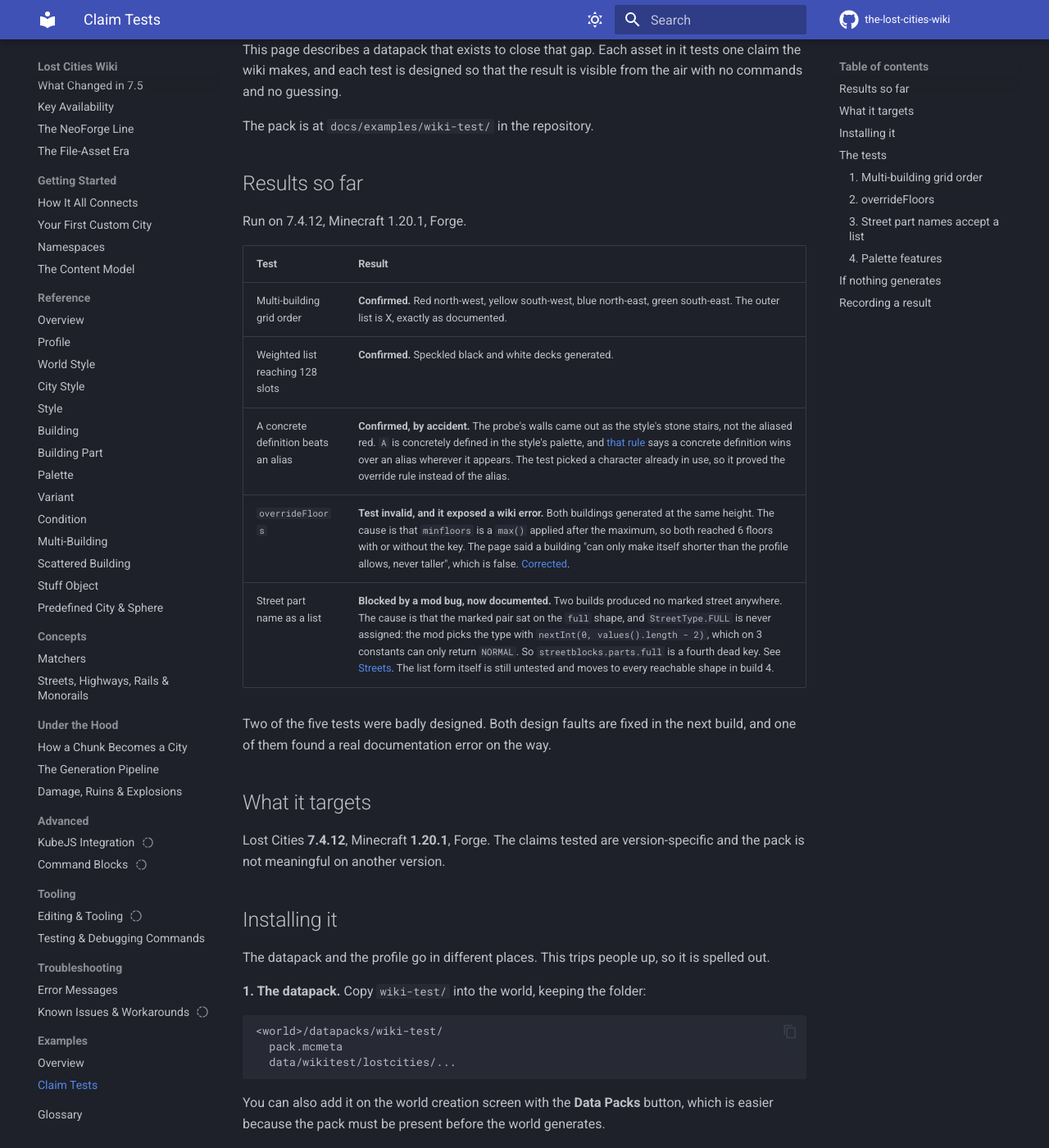
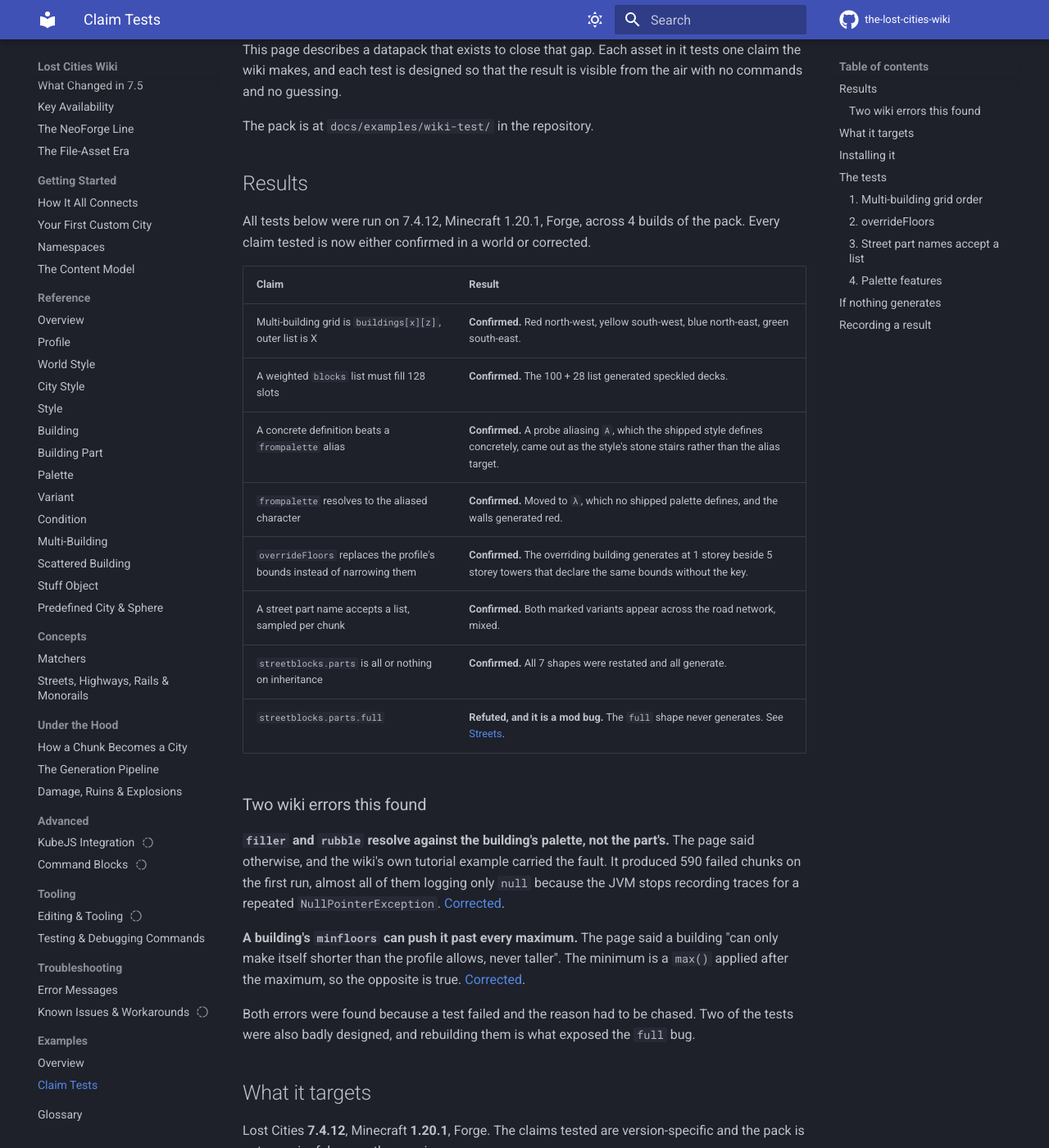
Before and after one commit to RinkyDinkyNooble/the-lost-cities-wiki, an MkDocs documentation site: the page built from docs/examples/claim-tests.md, in a window 1280 px wide and 1400 px high, scrolled down 199 px. Shown: the whole window at 82% size. Built offline with MkDocs 1.6.1 and Material for MkDocs 9.7.7, drawn with Linux system fonts in a browser that asks for light colours; comment, search, counter and statistics services are not loaded.

Commit message:
Record the claim test results: 7 confirmed, 1 refuted
All four remaining tests came back on build 4. frompalette resolves to
the aliased character once no concrete definition competes for it,
overrideFloors replaces the profile's bounds rather than narrowing them,
and a street part name really does accept a list sampled per chunk.

Seven claims are now confirmed in a world rather than only traced. The
eighth, streetblocks.parts.full, is refuted and turned out to be a mod
bug.

The exercise also found two documentation errors, both in building.md,
both of which would have cost a reader hours: where filler resolves, and
the direction a building's own floor bounds can move the count.

Co-Authored-By: Claude Opus 5 <noreply@anthropic.com>

```diff
--- a/docs/examples/claim-tests.md
+++ b/docs/examples/claim-tests.md
@@ -9,20 +9,38 @@ visible from the air with no commands and no guessing.
 
 The pack is at `docs/examples/wiki-test/` in the repository.
 
-## Results so far
+## Results
 
-Run on 7.4.12, Minecraft 1.20.1, Forge.
+All tests below were run on 7.4.12, Minecraft 1.20.1, Forge, across 4 builds of the
+pack. Every claim tested is now either confirmed in a world or corrected.
 
-| Test | Result |
+| Claim | Result |
 |---|---|
-| Multi-building grid order | **Confirmed.** Red north-west, yellow south-west, blue north-east, green south-east. The outer list is X, exactly as documented. |
-| Weighted list reaching 128 slots | **Confirmed.** Speckled black and white decks generated. |
-| A concrete definition beats an alias | **Confirmed, by accident.** The probe's walls came out as the style's stone stairs, not the aliased red. `A` is concretely defined in the style's palette, and [that rule](../reference/palette.md#how-aliases-resolve) says a concrete definition wins over an alias wherever it appears. The test picked a character already in use, so it proved the override rule instead of the alias. |
-| `overrideFloors` | **Test invalid, and it exposed a wiki error.** Both buildings generated at the same height. The cause is that `minfloors` is a `max()` applied after the maximum, so both reached 6 floors with or without the key. The page said a building "can only make itself shorter than the profile allows, never taller", which is false. [Corrected](../reference/building.md#how-floor-and-cellar-counts-are-decided). |
-| Street part name as a list | **Blocked by a mod bug, now documented.** Two builds produced no marked street anywhere. The cause is that the marked pair sat on the `full` shape, and `StreetType.FULL` is never assigned: the mod picks the type with `nextInt(0, values().length - 2)`, which on 3 constants can only return `NORMAL`. So `streetblocks.parts.full` is a fourth dead key. See [Streets](../concepts/infrastructure-parts.md#streets). The list form itself is still untested and moves to every reachable shape in build 4. |
+| Multi-building grid is `buildings[x][z]`, outer list is X | **Confirmed.** Red north-west, yellow south-west, blue north-east, green south-east. |
+| A weighted `blocks` list must fill 128 slots | **Confirmed.** The 100 + 28 list generated speckled decks. |
+| A concrete definition beats a `frompalette` alias | **Confirmed.** A probe aliasing `A`, which the shipped style defines concretely, came out as the style's stone stairs rather than the alias target. |
+| `frompalette` resolves to the aliased character | **Confirmed.** Moved to `λ`, which no shipped palette defines, and the walls generated red. |
+| `overrideFloors` replaces the profile's bounds instead of narrowing them | **Confirmed.** The overriding building generates at 1 storey beside 5 storey towers that declare the same bounds without the key. |
+| A street part name accepts a list, sampled per chunk | **Confirmed.** Both marked variants appear across the road network, mixed. |
+| `streetblocks.parts` is all or nothing on inheritance | **Confirmed.** All 7 shapes were restated and all generate. |
+| `streetblocks.parts.full` | **Refuted, and it is a mod bug.** The `full` shape never generates. See [Streets](../concepts/infrastructure-parts.md#streets). |
 
-Two of the five tests were badly designed. Both design faults are fixed in the next
-build, and one of them found a real documentation error on the way.
+### Two wiki errors this found
+
+**`filler` and `rubble` resolve against the building's palette, not the part's.**
+The page said otherwise, and the wiki's own tutorial example carried the fault. It
+produced 590 failed chunks on the first run, almost all of them logging only `null`
+because the JVM stops recording traces for a repeated `NullPointerException`.
+[Corrected](../reference/building.md#filler-what-it-is-and-why-it-is-required).
+
+**A building's `minfloors` can push it past every maximum.** The page said a
+building "can only make itself shorter than the profile allows, never taller". The
+minimum is a `max()` applied after the maximum, so the opposite is true.
+[Corrected](../reference/building.md#how-floor-and-cellar-counts-are-decided).
+
+Both errors were found because a test failed and the reason had to be chased. Two
+of the tests were also badly designed, and rebuilding them is what exposed the
+`full` bug.
 
 ## What it targets
 
```
Also changed, not shown: README.md (+2 -0 lines).
